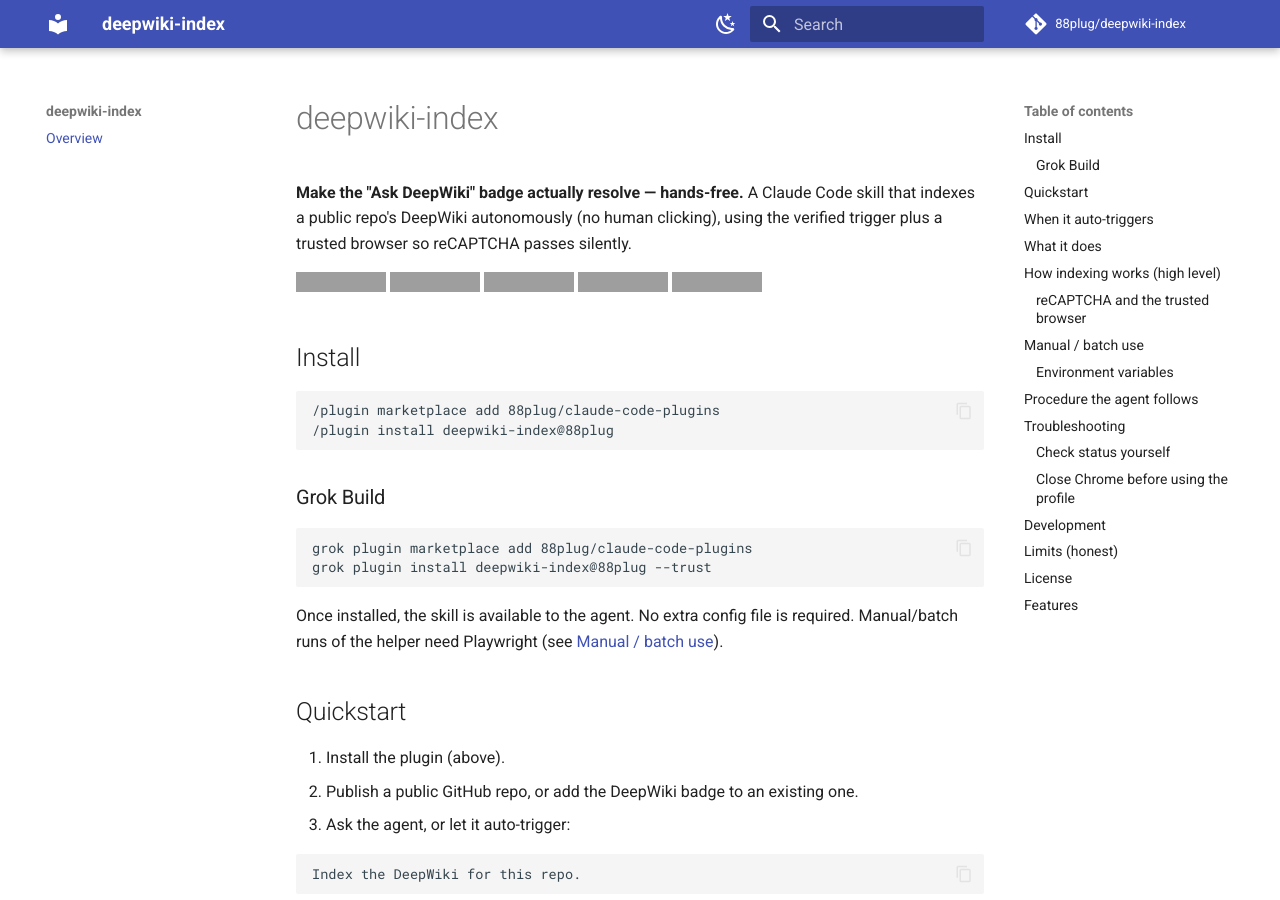
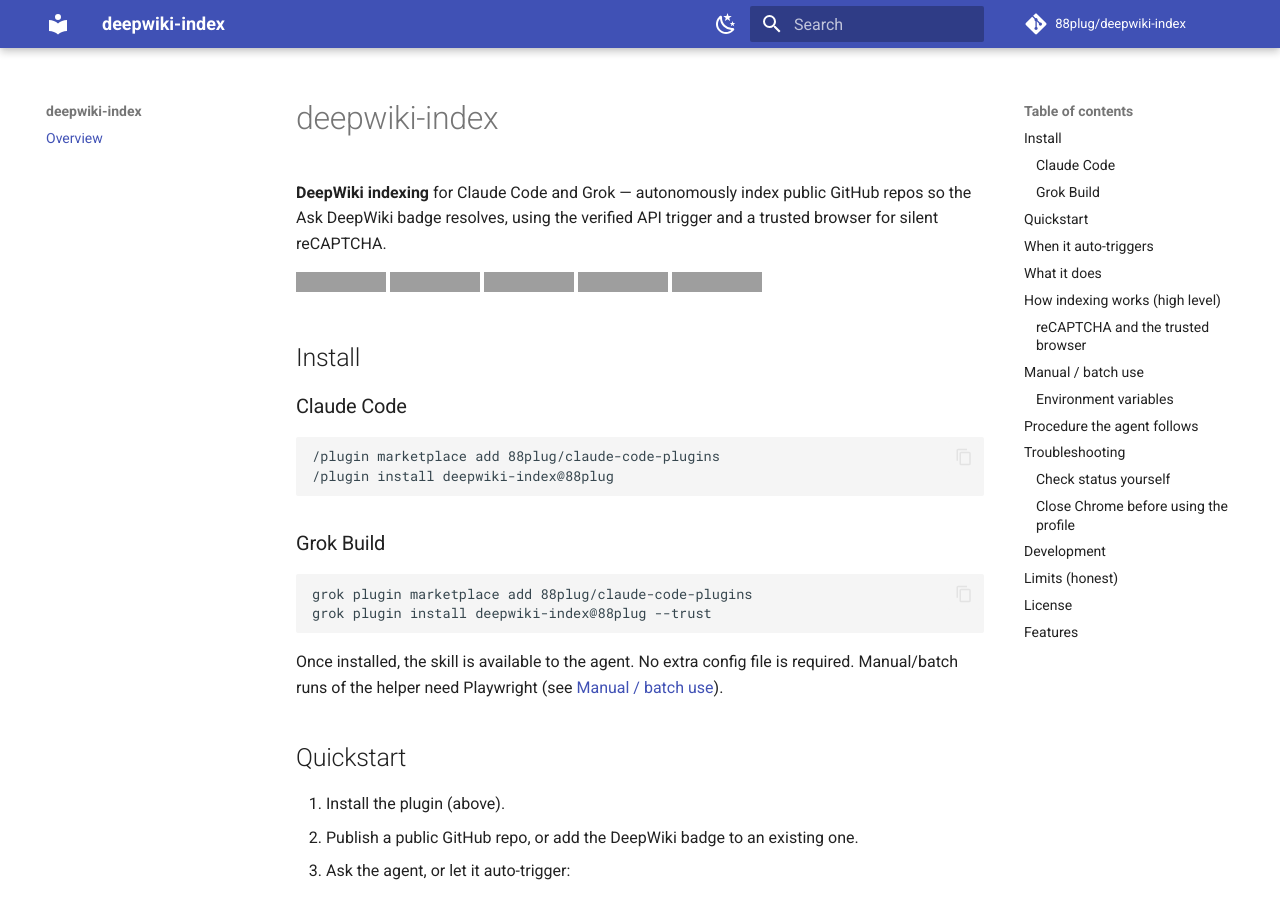
Before and after one commit to 88plug/deepwiki-index, an MkDocs documentation site: the page built from docs/index.md, in a window 1280 px wide and 900 px high. Built offline with MkDocs 1.6.1 and Material for MkDocs 9.7.7, drawn with Linux system fonts in a browser that asks for light colours; comment, search, counter and statistics services are not loaded; grey boxes are pictures that could not be loaded.

Commit message:
docs(seo): Wave 7 dual-harness Claude Code + Grok one-liners
Keyword-front dual README/docs one-liners, Claude Code install H3, mkdocs
site_description parity. About/topics/homepage applied via gh API.

````diff
--- a/docs/index.md
+++ b/docs/index.md
@@ -1,16 +1,18 @@
 # deepwiki-index
 
-**Make the "Ask DeepWiki" badge actually resolve — hands-free.** A Claude Code
-skill that indexes a public repo's DeepWiki autonomously (no human clicking),
-using the verified trigger plus a trusted browser so reCAPTCHA passes silently.
+**DeepWiki indexing** for Claude Code and Grok — autonomously index public
+GitHub repos so the Ask DeepWiki badge resolves, using the verified API trigger
+and a trusted browser for silent reCAPTCHA.
 
 [![plugin-validate](https://github.com/88plug/deepwiki-index/actions/workflows/plugin-validate.yml/badge.svg)](https://github.com/88plug/deepwiki-index/actions/workflows/plugin-validate.yml)
 [![License: FSL-1.1-ALv2](https://img.shields.io/badge/license-FSL--1.1--ALv2-blue?style=flat)](https://github.com/88plug/deepwiki-index/blob/main/LICENSE)
-[![Docs](https://img.shields.io/badge/docs-online-blue?style=flat)](https://88plug.github.io/deepwiki-index)
+[![Docs](https://img.shields.io/badge/docs-online-blue?style=flat)](https://88plug.github.io/deepwiki-index/)
 [![Claude Code plugin](https://img.shields.io/badge/Claude%20Code-plugin-8A2BE2?style=flat)](https://github.com/88plug/claude-code-plugins)
 [![Ask DeepWiki](https://deepwiki.com/badge.svg)](https://deepwiki.com/88plug/deepwiki-index)
 
 ## Install
+
+### Claude Code
 
 ```text
 /plugin marketplace add 88plug/claude-code-plugins
--- a/mkdocs.yml
+++ b/mkdocs.yml
@@ -1,5 +1,5 @@
 site_name: deepwiki-index
-site_description: 'DeepWiki indexing for Claude Code — autonomously index public GitHub repos so the Ask DeepWiki badge resolves, using the verified API trigger and a trusted browser for silent reCAPTCHA.'
+site_description: 'DeepWiki indexing for Claude Code and Grok — autonomously index public GitHub repos so the Ask DeepWiki badge resolves, using the verified API trigger and a trusted browser for silent reCAPTCHA.'
 site_author: 88plug
 site_url: https://88plug.github.io/deepwiki-index/
 repo_url: https://github.com/88plug/deepwiki-index
````
Also changed, not shown: README.md (+9 -7 lines).
